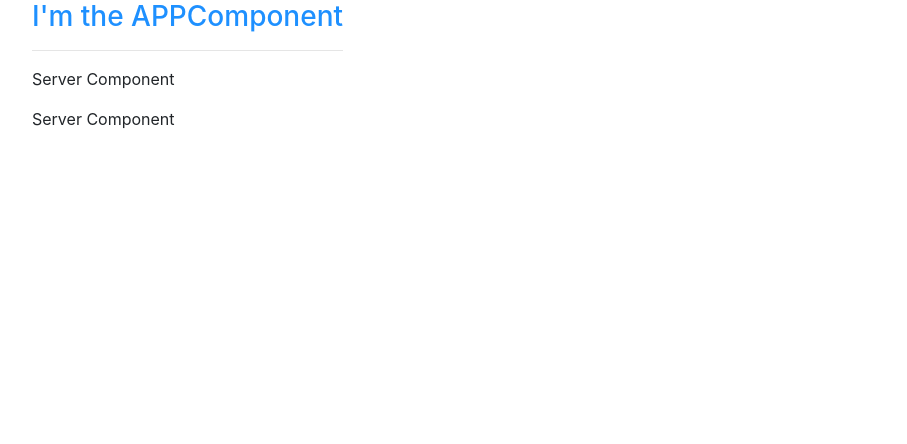
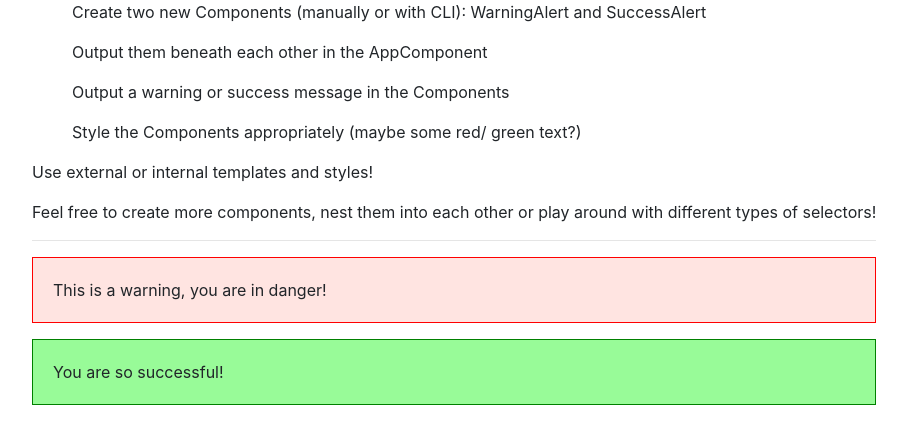
Before and after one commit to Aleksandra1701/Angular10, an Angular app: page / in a window 1280 px wide. Shown: the top 444 px of the page, without its empty margins (38-945 px from the left). Built offline with nearby package versions, Linux system fonts and the light colour scheme.

Commit message:
Warning and success

```diff
--- a/src/app/app.component.css
+++ b/src/app/app.component.css
@@ -1,3 +1,3 @@
 h3 {
-    color:darkblue;
+    color:green;
 }
--- a/src/app/app.component.html
+++ b/src/app/app.component.html
@@ -2,11 +2,17 @@
 <div class="container">
   <div class="row">
     <div class="col-xs-12">
-      <h3>I'm the APPComponent</h3>
-      <hr>
-      <app-servers></app-servers>
-     <!--<div>app-servers</div>-->
-     <!--<div class="app-servers"></div>-->
+      <ol>Create two new Components (manually or with CLI): WarningAlert and SuccessAlert</ol>
+      <ol>Output them beneath each other in the AppComponent</ol>
+      <ol>Output a warning or success message in the Components</ol>
+      <ol>Style the Components appropriately (maybe some red/ green text?)</ol>
+      <p>Use external or internal templates and styles!</p>
+       <p>Feel free to create more components, nest them into each other or play around with different types of selectors!
+
+      </p>
+     <hr>
+     <app-warning-alert></app-warning-alert>
+     <app-success-alert></app-success-alert>
     </div>
   </div>
 </div>
--- a/src/app/app.component.ts
+++ b/src/app/app.component.ts
@@ -5,8 +5,8 @@
   templateUrl: './app.component.html',
  // styleUrls: ['./app.component.css']
  styles: [`
- h3 {
-   color:dodgerblue;
+  h3 {
+   color:red;
  }
  `]
 })
--- /dev/null
+++ b/src/app/success-alert/success-alert.component.css
@@ -0,0 +1,5 @@
+ p {
+        padding: 20px;
+        background-color: palegreen;
+        border: 1px solid green;
+      }
--- /dev/null
+++ b/src/app/success-alert/success-alert.component.html
@@ -0,0 +1 @@
+<p>You are so successful!</p>
--- /dev/null
+++ b/src/app/success-alert/success-alert.component.ts
@@ -0,0 +1,15 @@
+import { Component, OnInit } from '@angular/core';
+
+@Component({
+  selector: 'app-success-alert',
+  templateUrl: './success-alert.component.html',
+  styleUrls: ['./success-alert.component.css']
+})
+export class SuccessAlertComponent implements OnInit {
+
+  constructor() { }
+
+  ngOnInit(): void {
+  }
+
+}
--- /dev/null
+++ b/src/app/warning-alert/warning-alert.component.ts
@@ -0,0 +1,20 @@
+import { Component } from '@angular/core';
+
+@Component({
+  selector: 'app-warning-alert',
+  template: `
+    <p>This is a warning, you are in danger!</p>
+  `,
+  styles: [
+    `
+      p {
+        padding: 20px;
+        background-color: mistyrose;
+        border: 1px solid red;
+      }
+    `
+  ]
+})
+export class WarningAlertComponent {
+
+}
```
Also changed, not shown: src/app/app.module.ts (+7 -7 lines).
